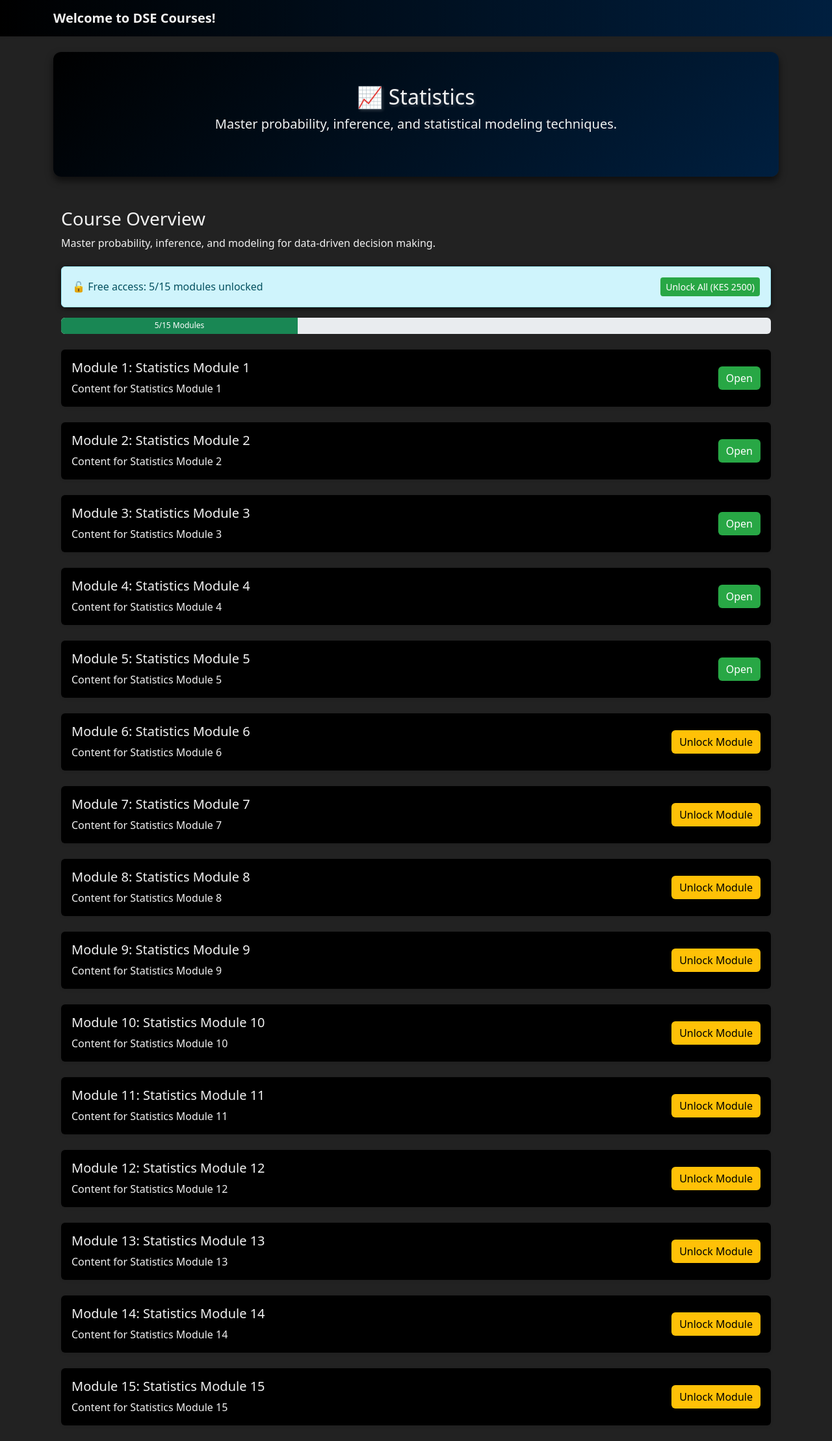
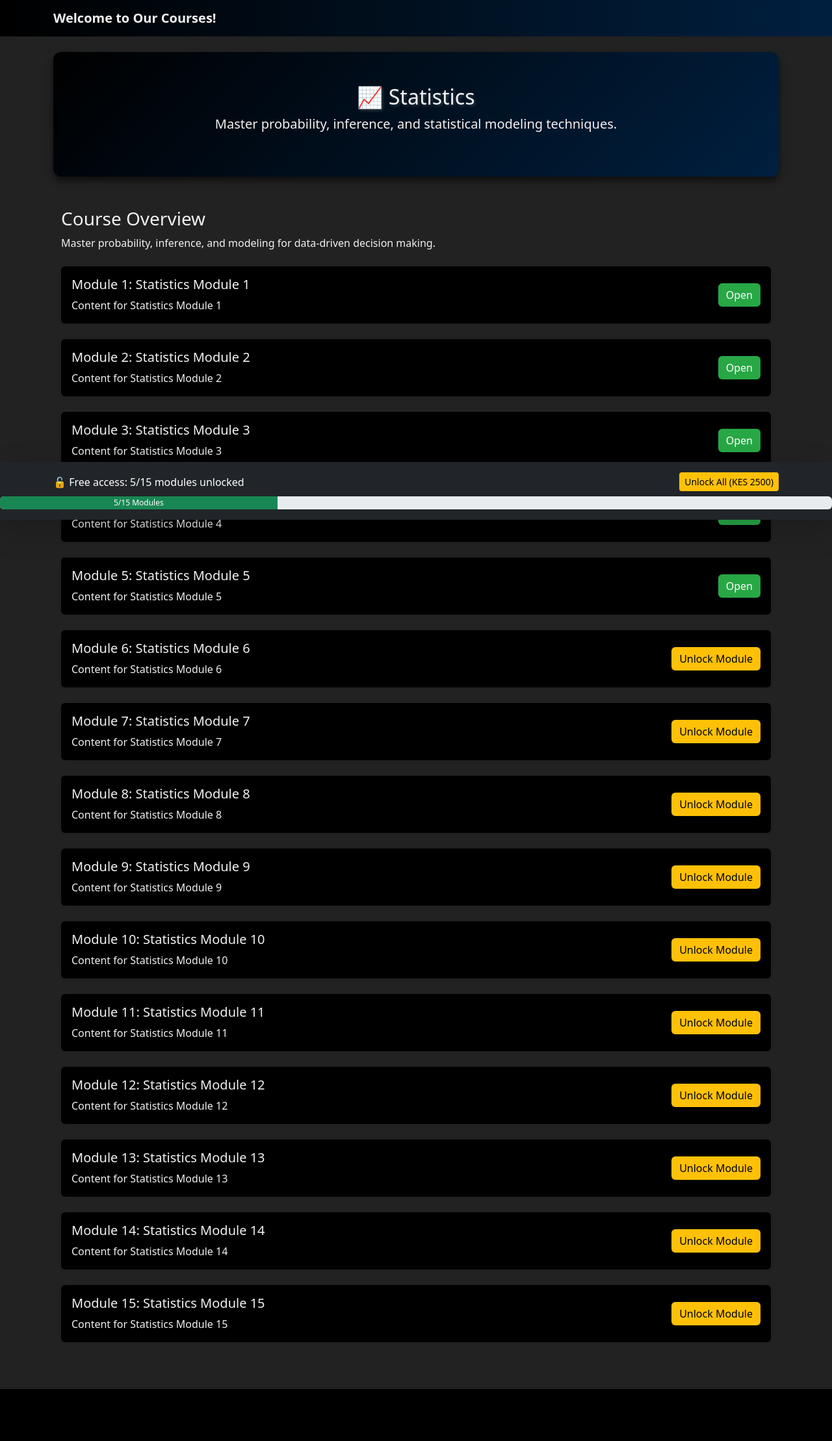
Before and after one commit to Evanson045/Courses, a Flask app: page /course/Statistics in a window 1280 px wide. Shown: the whole page at 65% size. After the commit the page ends 2138 px from the top, so only its background shows below. Run offline with Flask 3, Linux system fonts and the light colour scheme; a user stored in the database is signed in; some libraries are stand-ins or nearby versions.

Commit message:
final commit

```diff
--- a/templates/base.html
+++ b/templates/base.html
@@ -63,7 +63,7 @@
     <div class="container d-flex justify-content-between align-items-center">
       <!-- Brand -->
       <a class="navbar-brand fw-bold" href="{{ url_for('index') }}">
-        Welcome to DSE Courses!
+        Welcome to Our Courses!
       </a>
     </div>
   </nav>
--- a/templates/course.html
+++ b/templates/course.html
@@ -13,35 +13,8 @@
     <p>{{ course.overview }}</p>
   </div>
 
-  <!-- Progress Indicator -->
-  <div class="container mb-4">
-    {% set unlocked = 15 if user.is_subscribed else 5 %}
-    <div class="alert alert-info text-center mb-3 d-flex justify-content-between align-items-center">
-      <div>
-        {% if user.is_subscribed %}
-          ✅ All 15 modules unlocked
-        {% else %}
-          🔓 Free access: 5/15 modules unlocked
-        {% endif %}
-      </div>
-      {% if not user.is_subscribed %}
-        <button class="btn btn-primary btn-sm" data-bs-toggle="modal" data-bs-target="#paypalUnlockAllModal">
-          Unlock All (KES 2500)
-        </button>
-      {% endif %}
-    </div>
-
-    <div class="progress" style="height: 25px;">
-      <div class="progress-bar bg-success" role="progressbar"
-           style="width: {{ (unlocked / 15) * 100 }}%;"
-           aria-valuenow="{{ unlocked }}" aria-valuemin="0" aria-valuemax="15">
-        {{ unlocked }}/15 Modules
-      </div>
-    </div>
-  </div>
-
   <!-- Modules Grid -->
-  <div class="container mt-4">
+  <div class="container mt-4 mb-5">
     <div class="row">
       {% for module in course.modules %}
         <div class="col-12 mb-4">
@@ -69,6 +42,32 @@
     </div>
   </div>
 
+  <!-- Sticky Progress Indicator at Bottom -->
+  <div class="fixed-bottom bg-dark text-white text-center py-3 shadow-lg">
+    {% set unlocked = 15 if user.is_subscribed else 5 %}
+    <div class="d-flex justify-content-between align-items-center container">
+      <div>
+        {% if user.is_subscribed %}
+          ✅ All 15 modules unlocked
+        {% else %}
+          🔓 Free access: 5/15 modules unlocked
+        {% endif %}
+      </div>
+      {% if not user.is_subscribed %}
+        <button class="btn btn-warning btn-sm ms-3" data-bs-toggle="modal" data-bs-target="#paypalUnlockAllModal">
+          Unlock All (KES 2500)
+        </button>
+      {% endif %}
+    </div>
+    <div class="progress mt-2" style="height: 20px;">
+      <div class="progress-bar bg-success" role="progressbar"
+           style="width: {{ (unlocked / 15) * 100 }}%;"
+           aria-valuenow="{{ unlocked }}" aria-valuemin="0" aria-valuemax="15">
+        {{ unlocked }}/15 Modules
+      </div>
+    </div>
+  </div>
+
   <!-- Unlock Single Module Modal -->
   <div class="modal fade" id="paypalModuleModal" tabindex="-1" aria-labelledby="paypalModuleModalLabel" aria-hidden="true">
     <div class="modal-dialog">
@@ -78,11 +77,9 @@
           <button type="button" class="btn-close" data-bs-dismiss="modal"></button>
         </div>
         <div class="modal-body text-center">
-          <!-- Visible unlock message -->
           <p class="fw-bold text-warning mb-3">
             To unlock this module, please pay <strong>KES 500</strong> via PayPal.
           </p>
-          <!-- PayPal Hosted Button directly below -->
           <div id="paypal-container-25ZB5B5M2Z9F8" class="mt-2"></div>
         </div>
       </div>
@@ -98,14 +95,10 @@
           <button type="button" class="btn-close" data-bs-dismiss="modal"></button>
         </div>
         <div class="modal-body text-center">
-          <!-- Visible unlock message -->
           <p class="fw-bold text-warning mb-3">
             To unlock all modules in this course, please pay <strong>KES 2500</strong> via PayPal.
           </p>
-          <!-- PayPal Hosted Button directly below -->
           <div id="paypal-container-E4QRSZMBN6Q4E" class="mt-2"></div>
-
-          <!-- Subscription Option -->
           <hr>
           <p class="fw-bold text-info mb-3">Or subscribe for unlimited access:</p>
           <div id="paypal-subscription-container"></div>
@@ -117,21 +110,18 @@
   <!-- PayPal SDK Script -->
   <script src="https://www.paypal.com/sdk/js?client-id=YOUR_CLIENT_ID&vault=true&intent=subscription&currency=USD"></script>
   <script>
-    // Hosted button for single module
     paypal.HostedButtons({
       hostedButtonId: "25ZB5B5M2Z9F8"
     }).render("#paypal-container-25ZB5B5M2Z9F8");
 
-    // Hosted button for full course
     paypal.HostedButtons({
       hostedButtonId: "E4QRSZMBN6Q4E"
     }).render("#paypal-container-E4QRSZMBN6Q4E");
 
-    // Subscription button
     paypal.Buttons({
       createSubscription: function(data, actions) {
         return actions.subscription.create({
-          plan_id: 'YOUR_PLAN_ID' // Replace with your PayPal subscription plan ID
+          plan_id: 'YOUR_PLAN_ID'
         });
       },
       onApprove: function(data, actions) {
```
